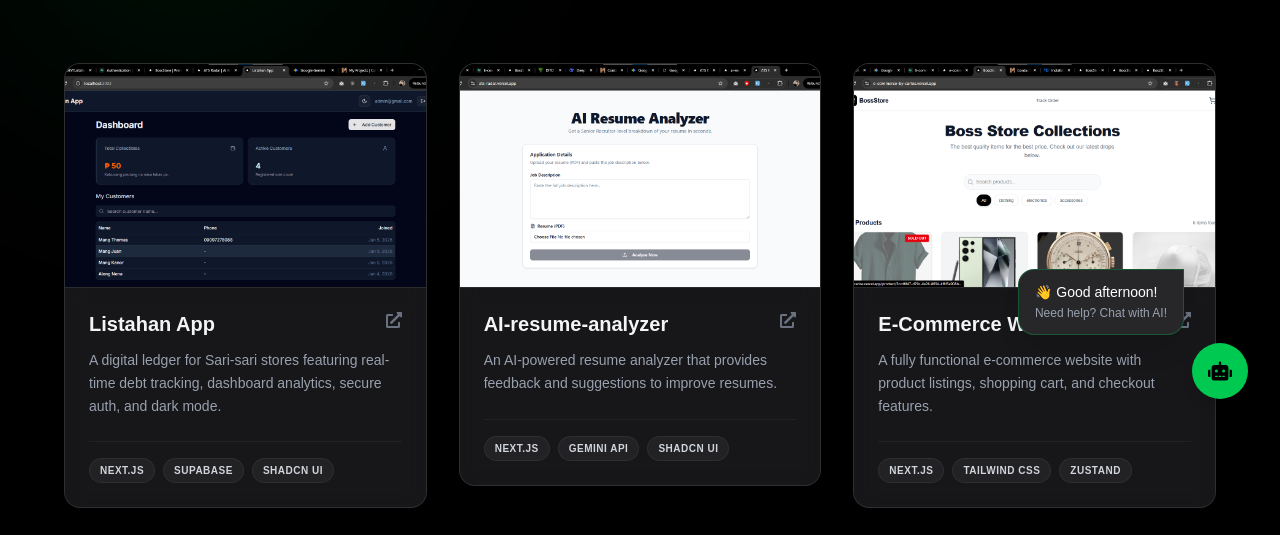
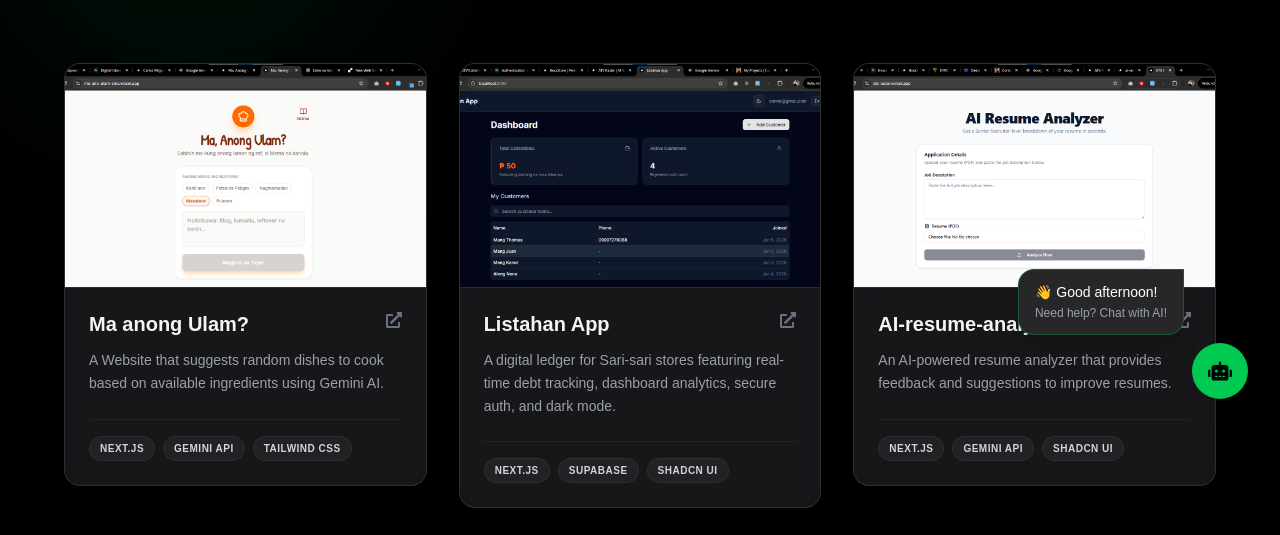
Before and after one commit to Crl0sDEV/Latest-Portfolio-V1, a Next.js app: page /projects in a window 1280 px wide. Shown: the part 369-904 px from the top of the page. Built offline with nearby package versions, Linux system fonts and the light colour scheme.

Commit message:
add another project

```diff
--- a/src/app/projects/page.js
+++ b/src/app/projects/page.js
@@ -9,6 +9,14 @@ export const metadata = {
 
 export default function Projects() {
   const projects = [
+    {
+      title: "Ma anong Ulam?",
+      description:
+        "A Website that suggests random dishes to cook based on available ingredients using Gemini AI.",
+      link: "https://ma-ano-ulam-cms.vercel.app/",
+      tech: ["Next.js", "Gemini API", "Tailwind CSS"],
+      img: "/projects/ma-anong-ulam.png",
+    },
     {
       title: "Listahan App",
       description:
```
Also changed, not shown: public/projects/ma-anong-ulam.png (added).
